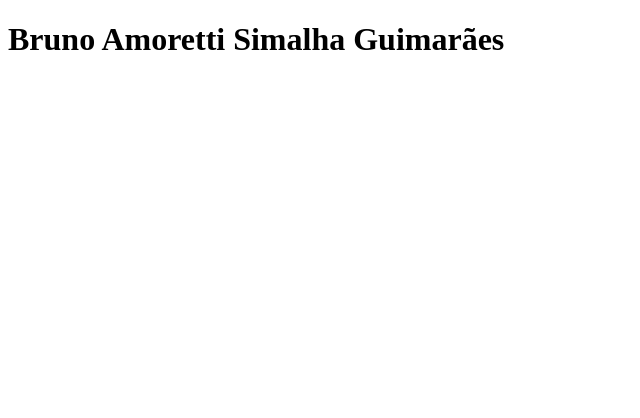
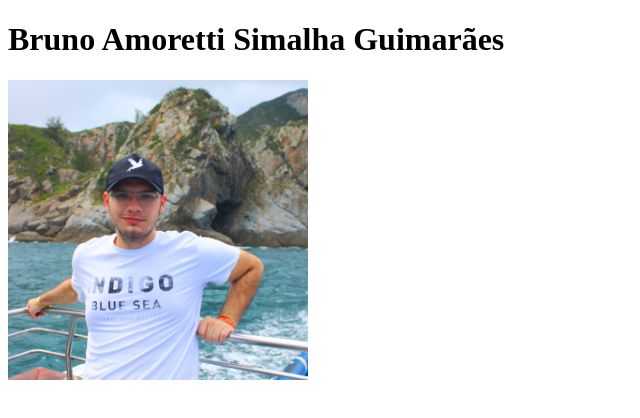
Before and after one commit to BrunoASG/BrunoASG.github.io, a plain HTML site: page index.html in a window 1280 px wide. Shown: the whole page, without its empty margins (0-640 px from the left). Drawn offline with Linux system fonts and the light colour scheme.

Commit message:
Adiciona Imagem de perfil

```diff
--- a/index.html
+++ b/index.html
@@ -9,5 +9,6 @@
 </head>
 <body>
     <h1>Bruno Amoretti Simalha Guimarães</h1>
+    <img src="fotoperfi.jpeg" width="300px">
 </body>
 </html>
```
Also changed, not shown: fotoperfi.jpeg (added).
